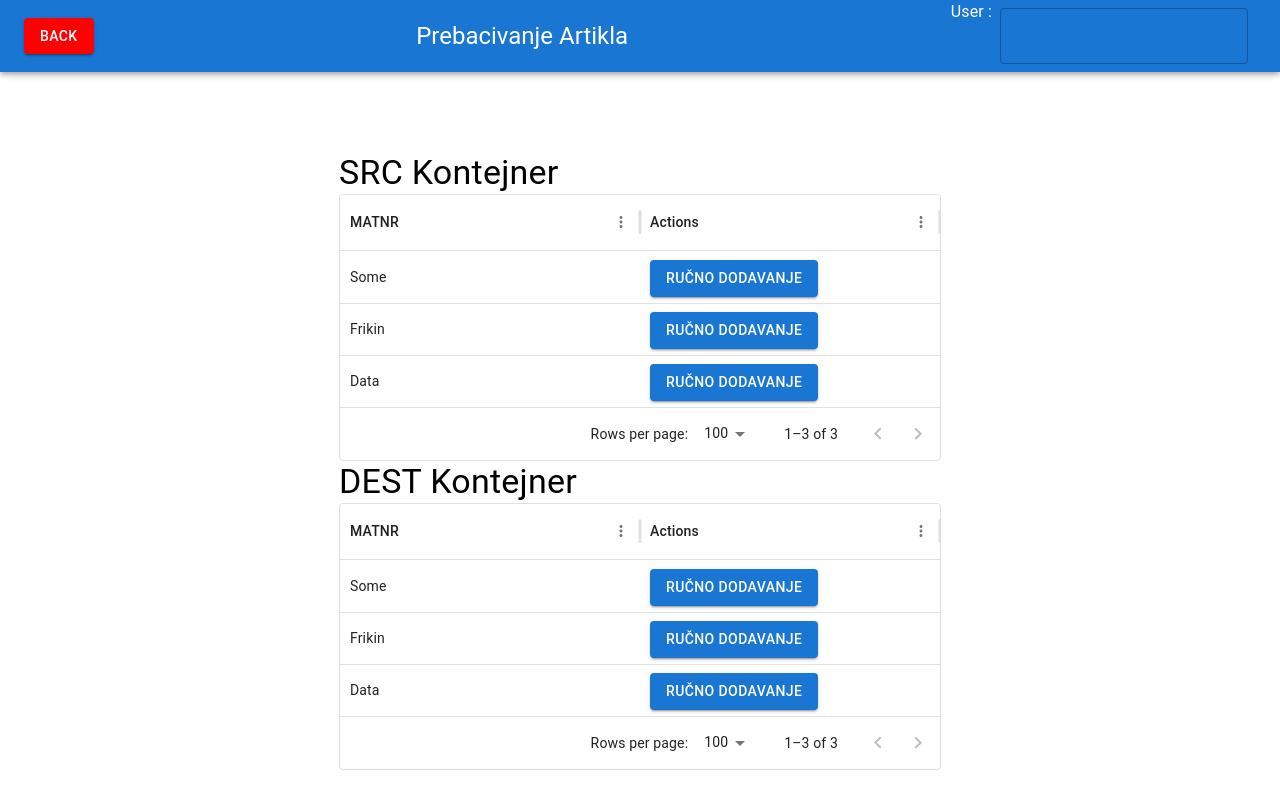
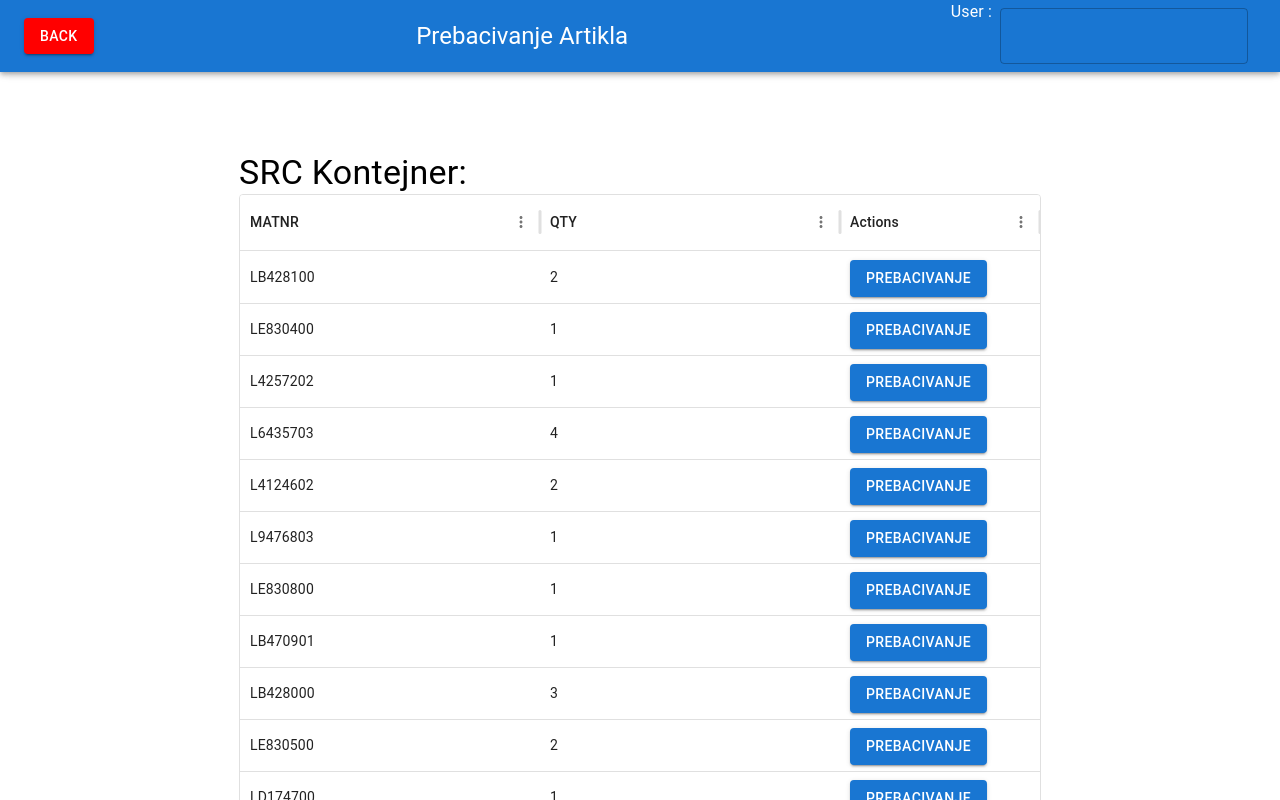
Before and after one commit to MihaelMiklecic/Games, a React (Vite) app: page /prebacivanje-artikla in a window 1280 px wide. Shown: the top 800 px of the page. Built offline with nearby package versions, Linux system fonts and the light colour scheme.

Commit message:
14.01/Mihael/PrebacivanjeRowova

```diff
--- a/src/Components/RaspakiravanjePickingListe/RPL_utils/KreiranjeKartona/KreiranjeKartona.tsx
+++ b/src/Components/RaspakiravanjePickingListe/RPL_utils/KreiranjeKartona/KreiranjeKartona.tsx
@@ -17,7 +17,8 @@ export default function KreiranjeKartona() {
     useBarcodeScannerStore();
   const navigate = useNavigate();
 
-  const nextPage = () => {
+  const handleKreiraj = () => {
+    localStorage.setItem(`NoviKarton_${receivedData}_${dropdown1}`, `${receivedData}_${dropdown1}`);
     navigate("/skeniranje-src");
   };
   useEffect(() => {
@@ -64,13 +65,12 @@ export default function KreiranjeKartona() {
       </Typography>
       <TextField fullWidth disabled value={receivedData}></TextField>
       <Typography sx={{ marginTop: 5 }}>Skenirani/uneseni SSCC kod</Typography>
-      <TextField fullWidth disabled></TextField>
+      <TextField fullWidth disabled value={receivedData}></TextField>
       <Button
         variant="contained"
-        onClick={nextPage}
+        onClick={handleKreiraj}
         sx={{ position: "absolute", bottom: 0, width: "100%", height: "60px" }}
       >
-        {" "}
         kreiraj
       </Button>
     </Container>
--- a/src/Components/RaspakiravanjePickingListe/RPL_utils/ListaKartona/ListaKartona.tsx
+++ b/src/Components/RaspakiravanjePickingListe/RPL_utils/ListaKartona/ListaKartona.tsx
@@ -3,44 +3,52 @@ import { ListaKartonaHeader } from "./ListaKartonaHeader";
 import { useNavigate } from "react-router-dom";
 import { useEffect, useState } from "react";
 import { DataGrid } from "@mui/x-data-grid";
-//import useBarcodeScannerStore from "../../../useBarcodeScannerStore";
 
-  interface Data {
-    UID: string;
-    MATNR: string;
-    QTY: string;
-    collectedVal: boolean | string;
-    GTIN13: boolean | string;
+interface Data {
+  ParentID: string;
+  UID: string;
+  SRCC: string;
+  QTY: string;
+  GTIN13: boolean | string;
+  MATNR: string;
 }
 
 export default function ListaKartona() {
   const [data, setData] = useState<Data[]>([]);
   const navigate = useNavigate();
 
- useEffect(() => {
-    const savedData = localStorage.getItem("filteredData");
-    if (savedData) {
-      setData(JSON.parse(savedData));
-    } else {
-      fetch("/ListaPickingListi.json")
-        .then((response) => response.json())
+  useEffect(() => {
+    const UIDdata = localStorage.getItem("ParentID64429942");
+    console.log("ParentID from localStorage: ", UIDdata);
+
+    if (UIDdata) {
+      fetch("/ListaArtikala.json")
+        .then((response) => {
+          if (!response.ok) {
+            throw new Error("Network response was not ok");
+          }
+          return response.json();
+        })
         .then((fetchedData) => {
-          const mappedData = fetchedData.map((item: any) => ({
+          const filteredData = fetchedData.filter((item: any) => item.ParentID === UIDdata);
+          const mappedData = filteredData.map((item: any) => ({
             UID: item.UID,
+            SRCC: item.SRCC,
             MATNR: item.MATNR,
             QTY: item.QTY,
-            collectedVal: item.collectedVal || "0",
             GTIN13: item.GTIN13 || "0",
           }));
-          setData(mappedData);        })
+          setData(mappedData);
+          localStorage.setItem(`kartoni_${UIDdata}`, JSON.stringify(mappedData));
+        })
         .catch((error) => console.error("Error fetching data:", error));
     }
   }, []);
 
-
   const noviKarton = () => {
     navigate("/kreiranje-kartona");
   };
+
   return (
     <Container
       sx={{
@@ -54,13 +62,14 @@ export default function ListaKartona() {
       <Box>
         <DataGrid
           columns={[
-            { field: 'UID', headerName: 'UID', width: 150 },
-            { field: 'MATNR', headerName: 'Material Number', width: 150 },
-            { field: 'QTY', headerName: 'Quantity', width: 150 },
-            { field: 'collectedVal', headerName: 'Collected Value', width: 150 },
-            { field: 'GTIN13', headerName: 'GTIN13', width: 150 },
+            { field: "UID", headerName: "UID", width: 150 },
+            { field: "SRCC", headerName: "SRCC", width: 150 },
+            { field: "MATNR", headerName: "MATNR", width: 150 },
+            { field: "QTY", headerName: "QTY", width: 150 },
+            { field: "GTIN13", headerName: "GTIN13", width: 150 },
           ]}
           rows={data.map((item, index) => ({ id: index, ...item }))}
+          autoHeight
         />
       </Box>
       <Button
--- a/src/Components/RaspakiravanjePickingListe/RPL_utils/PrebacivanjeArtikla/PrebacivanjeArtikla.tsx
+++ b/src/Components/RaspakiravanjePickingListe/RPL_utils/PrebacivanjeArtikla/PrebacivanjeArtikla.tsx
@@ -1,34 +1,83 @@
 import { Box, Container, Typography, Button } from "@mui/material";
 import { PrebacivanjeArtiklaHeader } from "./PrebacivanjeArtiklaHeader";
-import { DataGrid, GridRowsProp, GridColDef } from "@mui/x-data-grid";
+import { DataGrid, GridColDef } from "@mui/x-data-grid";
+import { useEffect, useState } from "react";
+import useBarcodeScannerStore from "../../../useBarcodeScannerStore";
+
+interface Kontejner {
+  UID: string;
+  SRCC: string;
+  QTY: string;
+  MATNR: string;
+}
 
 export default function PrebacivanjeArtikla() {
-  const rows: GridRowsProp = [
-    { id: 1, MATNR: "Some", col2: "In" },
-    { id: 2, MATNR: "Frikin", col2: "Data" },
-    { id: 3, MATNR: "Data", col2: "Grid" },
-  ];
+  const [destKontejner, setDestKontejner] = useState<string | null>(null);
+  const { startReading, receivedData } = useBarcodeScannerStore();
+  const [srcKontejner, setSrcKontejner] = useState<string | null>(null);
+  const [rows, setRows] = useState<Kontejner[]>([]);
+  const [rowsDest, setRowsDest] = useState<Kontejner[]>([]);
 
-  const handleButtonClick = (params: any) => {
-    alert(`Button clicked for row with ID: ${params.id}`);
+  useEffect(() => {
+    startReading();
+    console.log("Received data:", receivedData);
+    const keys = Object.keys(localStorage).filter((key) =>
+      key.startsWith("NoviKarton_")
+    );
+
+    if (keys.length > 0) {
+      const latestKey = keys[keys.length - 1];
+      const storedValue = localStorage.getItem(latestKey);
+      setDestKontejner(storedValue);
+    }
+
+    const SRCkontejner = receivedData;
+    setSrcKontejner(SRCkontejner);
+  }, []);
+
+  useEffect(() => {
+    fetch("/Artikli.json")
+      .then((response) => response.json())
+      .then((data: Kontejner[]) => {
+        const mappedData = data.map((item: Kontejner) => ({
+          UID: item.UID,
+          SRCC: item.SRCC,
+          MATNR: item.MATNR,
+          QTY: item.QTY,
+        }));
+        setRows(mappedData);
+        setRowsDest([]);
+      });
+  }, []);
+
+  const handleTransferRow = (row: Kontejner) => {
+    const updatedRows = rows.filter((item) => item.UID !== row.UID);
+    setRows(updatedRows);
+    setRowsDest((prevRows) => [...prevRows, row]);
   };
 
   const columns: GridColDef[] = [
     { field: "MATNR", headerName: "MATNR", width: 300 },
+    { field: "QTY", headerName: "QTY", width: 300 },
     {
       field: "actions",
       headerName: "Actions",
-      width: 300,
+      width: 200,
       renderCell: (params) => (
         <Button
           variant="contained"
           color="primary"
-          onClick={() => handleButtonClick(params)}
+          onClick={() => handleTransferRow(params.row)}
         >
-          Ručno dodavanje
+          Prebacivanje
         </Button>
       ),
     },
+  ];
+
+  const columns1: GridColDef[] = [
+    { field: "MATNR", headerName: "MATNR", width: 300 },
+    { field: "QTY", headerName: "QTY", width: 300 },
   ];
 
   return (
@@ -43,15 +92,19 @@ export default function PrebacivanjeArtikla() {
       <PrebacivanjeArtiklaHeader />
       <Box>
         <Typography variant="h4" sx={{ marginTop: 10 }}>
-          SRC Kontejner
+          SRC Kontejner: {srcKontejner}
         </Typography>
-        <DataGrid rows={rows} columns={columns} />
+        <DataGrid rows={rows} columns={columns} getRowId={(row) => row.UID} />
       </Box>
       <Box>
-        <Typography variant="h4" sx={{ width: "auto" }}>
-          DEST Kontejner
+        <Typography variant="h4" sx={{ width: "auto", marginTop: 5 }}>
+          DEST Kontejner: {destKontejner ? destKontejner : "No data found"}
         </Typography>
-        <DataGrid rows={rows} columns={columns} />
+        <DataGrid
+          rows={rowsDest}
+          columns={columns1}
+          getRowId={(row) => row.UID}
+        />
       </Box>
     </Container>
   );
--- a/src/Components/RaspakiravanjePickingListe/RaspakiravanjePickingListe.tsx
+++ b/src/Components/RaspakiravanjePickingListe/RaspakiravanjePickingListe.tsx
@@ -1,15 +1,15 @@
 import { useEffect, useState } from "react";
-import { Container, Button, Chip, Dialog, DialogContent } from "@mui/material";
+import { Container, Button,  Dialog, DialogContent } from "@mui/material";
 import { DataGrid, GridColDef, GridRenderCellParams } from "@mui/x-data-grid";
 import { RPL_Header } from "./RPL_utils/RPL_Header";
 import useBarcodeScannerStore from "../useBarcodeScannerStore";
 import { useNavigate } from "react-router-dom";
 import { Box } from "@mui/material";
-
 interface Data {
   DOCID: string;
   DOCNAME: string;
   SRCC: string;
+  UID: string;
 }
 
 export const RaspakiravanjePickingListe = () => {
@@ -20,7 +20,9 @@ export const RaspakiravanjePickingListe = () => {
   const [, setSelectedRow] = useState<Data | null>(null);
   const navigate = useNavigate();
 
-  const prebacivanjeNaListuKartona = () => {
+  const prebacivanjeNaListuKartona = ( ) => {
+    localStorage.setItem(`ParentID${data[1].DOCID}` , data[1].UID);
+    console.log("Setted ParentID in localStorage: ", data[1].UID);
     navigate("/lista-kartona");
   };
 
@@ -56,14 +58,9 @@ export const RaspakiravanjePickingListe = () => {
   }, [receivedData, data]);
 
   const columns: GridColDef[] = [
-    { field: "DOCID", headerName: "DOCID", width: 200 },
-    { field: "DOCNAME", headerName: "DOCNAME", width: 300 },
-    {
-      field: "status",
-      headerName: "Status",
-      width: 150,
-      renderCell: () => <Chip />,
-    },
+    { field: "DOCID", headerName: "DOCID", width: 100 },
+    { field: "DOCNAME", headerName: "DOCNAME", width: 200 },
+    { field: "SRCC", headerName: "SRCC", width: 100 },
     {
       field: "actions",
       headerName: "Akcije",
```
